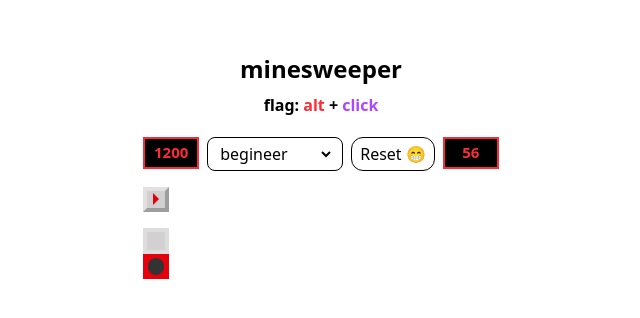
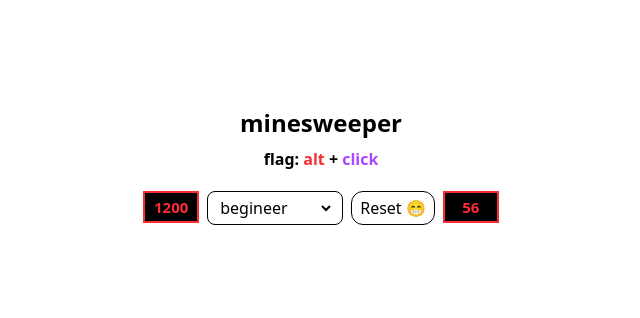
Before and after one commit to 4ssh1/mine-sweeper, a React (Vite) app: page / in a window 1280 px wide. Shown: the part 234-552 px from the top of the page, without its empty margins (319-959 px from the left). Built offline with nearby package versions, Linux system fonts and the light colour scheme.

Commit message:
created cell component

```diff
--- a/src/App.tsx
+++ b/src/App.tsx
@@ -1,7 +1,6 @@
-import  ClosedCell from "./components/header/grid/ClosedCell"
-import EmptyCell from "./components/header/grid/EmptyCell"
+
 import Info from "./components/header/Info"
-import { Bomb, BombFrame, Flag } from "./helpers/Board"
+
 
 function App() {
 
@@ -10,13 +9,7 @@ function App() {
       <div className="flex h-screen justify-center items-center">
         <div>
           <Info />
-          <ClosedCell>
-            <Flag />
-          </ClosedCell>
-          <EmptyCell />
-          <BombFrame >
-            <Bomb />
-          </BombFrame>
+
         </div>
       </div>
     </>
--- /dev/null
+++ b/src/components/Cell.tsx
@@ -0,0 +1,25 @@
+import { Bomb, BombFrame, CellState } from "../helpers/Board"
+import ClosedCell from "./header/grid/ClosedCell"
+import EmptyCell from "./header/grid/EmptyCell"
+
+
+function Cell({children}: any) {
+    switch (children){
+        case CellState.empty:
+            return <EmptyCell />
+        case CellState.bomb:
+            return (
+            <BombFrame>
+                <Bomb />
+            </BombFrame>
+            )
+        case CellState.hidden:
+            return <ClosedCell />
+        default:
+            return <ClosedCell />
+
+    }
+
+}
+
+export default Cell
```
